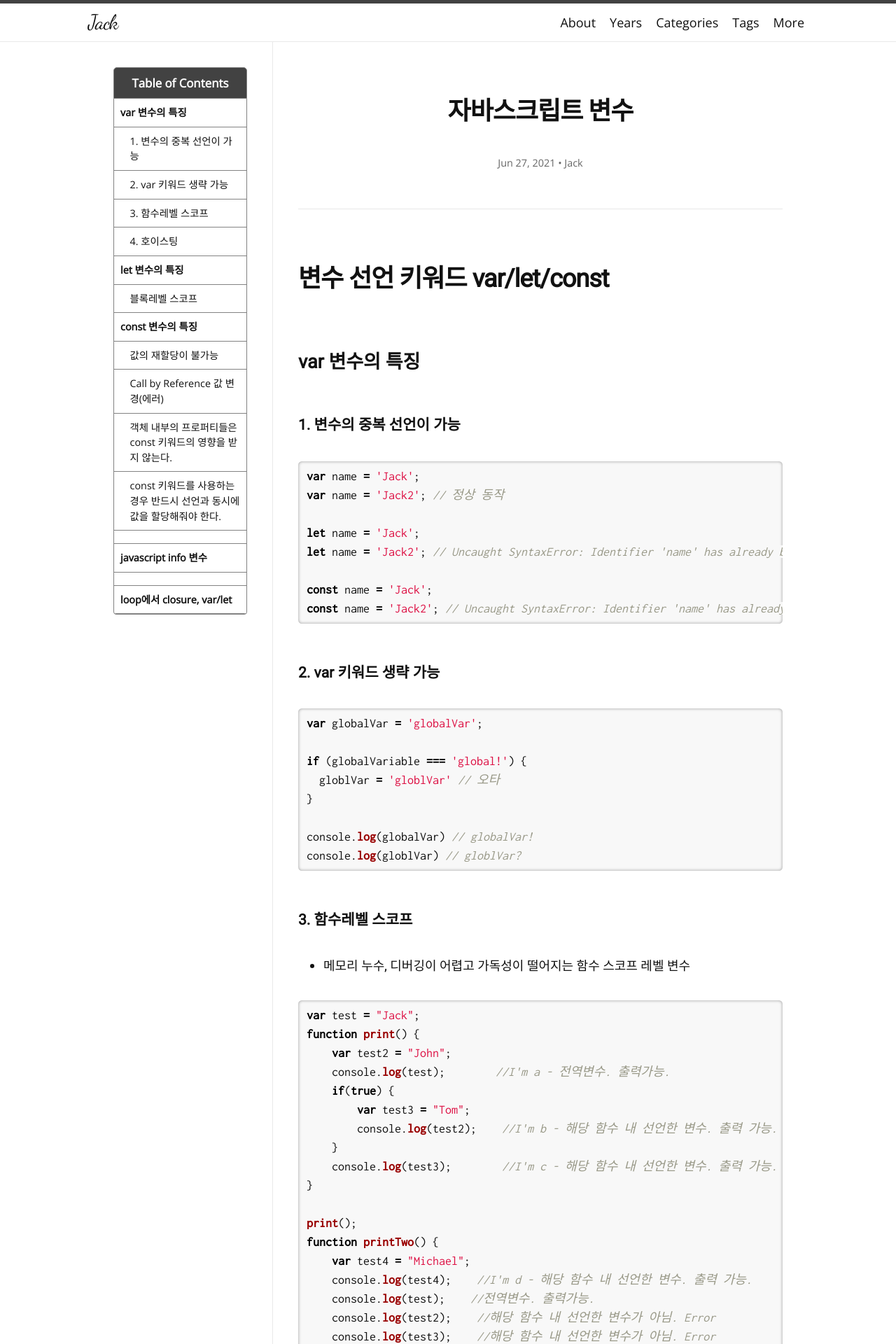
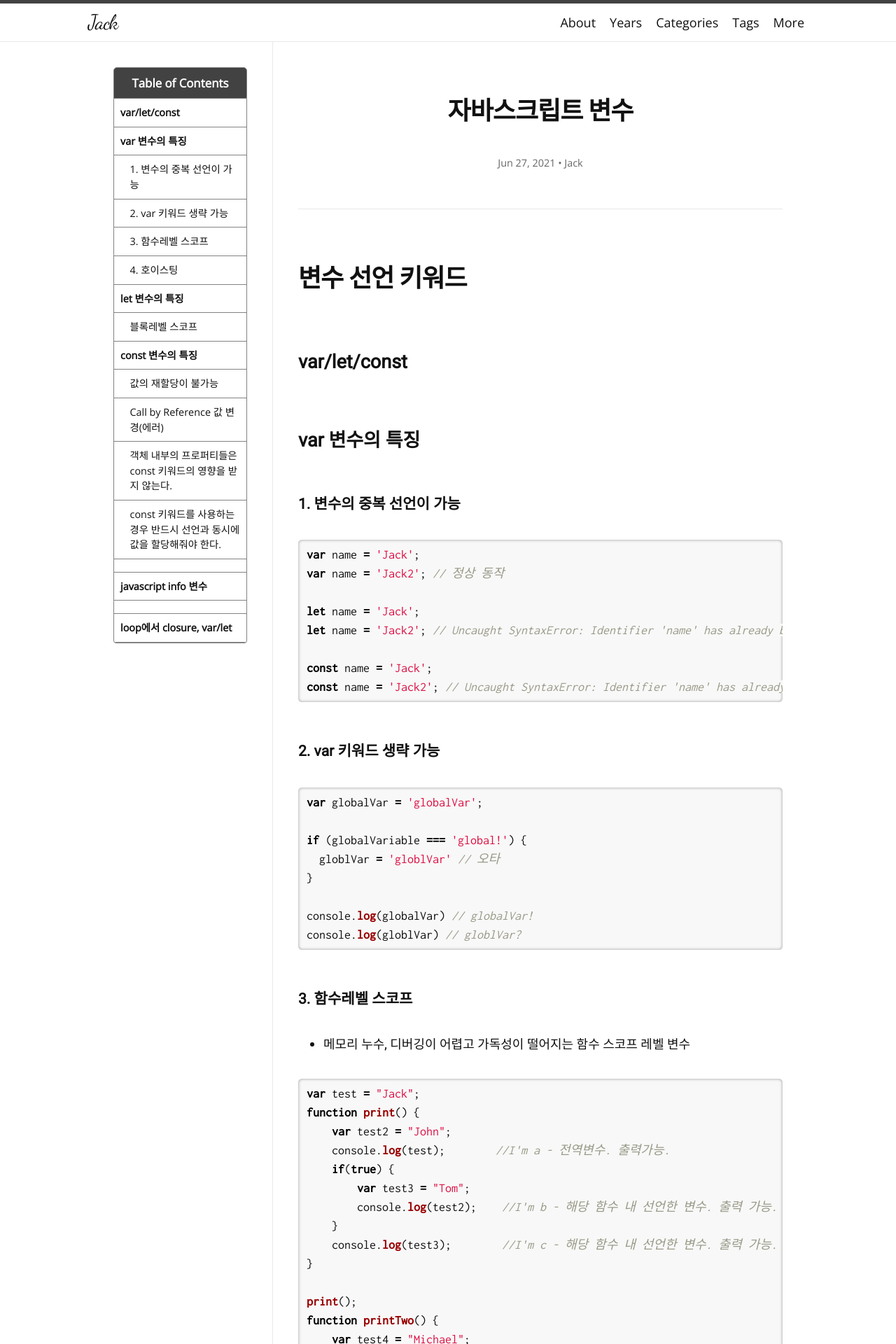
Before and after one commit to ha-jae-geun/jaegeunha94.github.io, a Jekyll site: the page built from _posts/2021-06-27-variable.md, in a window 1280 px wide. Shown: the top 1920 px of the page at 70% size. Built offline with Jekyll 4.4.1, drawn with Linux system fonts in a browser that asks for light colours; nearby versions of some CDN libraries; some web fonts are replaced.

Commit message:
Update 2021-06-27-variable.md

```diff
--- a/_posts/2021-06-27-variable.md
+++ b/_posts/2021-06-27-variable.md
@@ -8,7 +8,9 @@ author:
   - Jack
 ---
 
-# 변수 선언 키워드 var/let/const
+# 변수 선언 키워드
+
+## var/let/const
 
 ## var 변수의 특징
 
```
